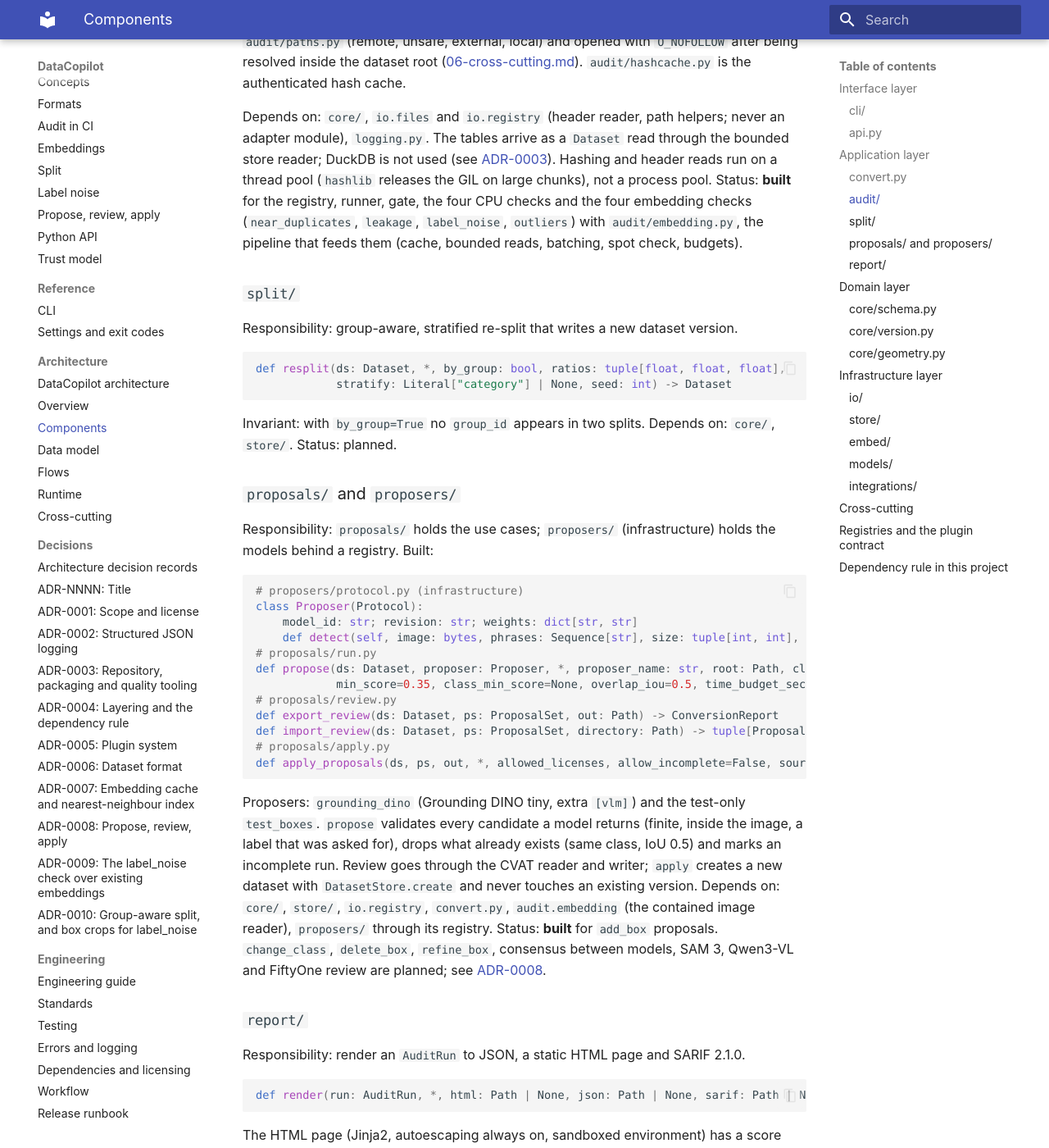
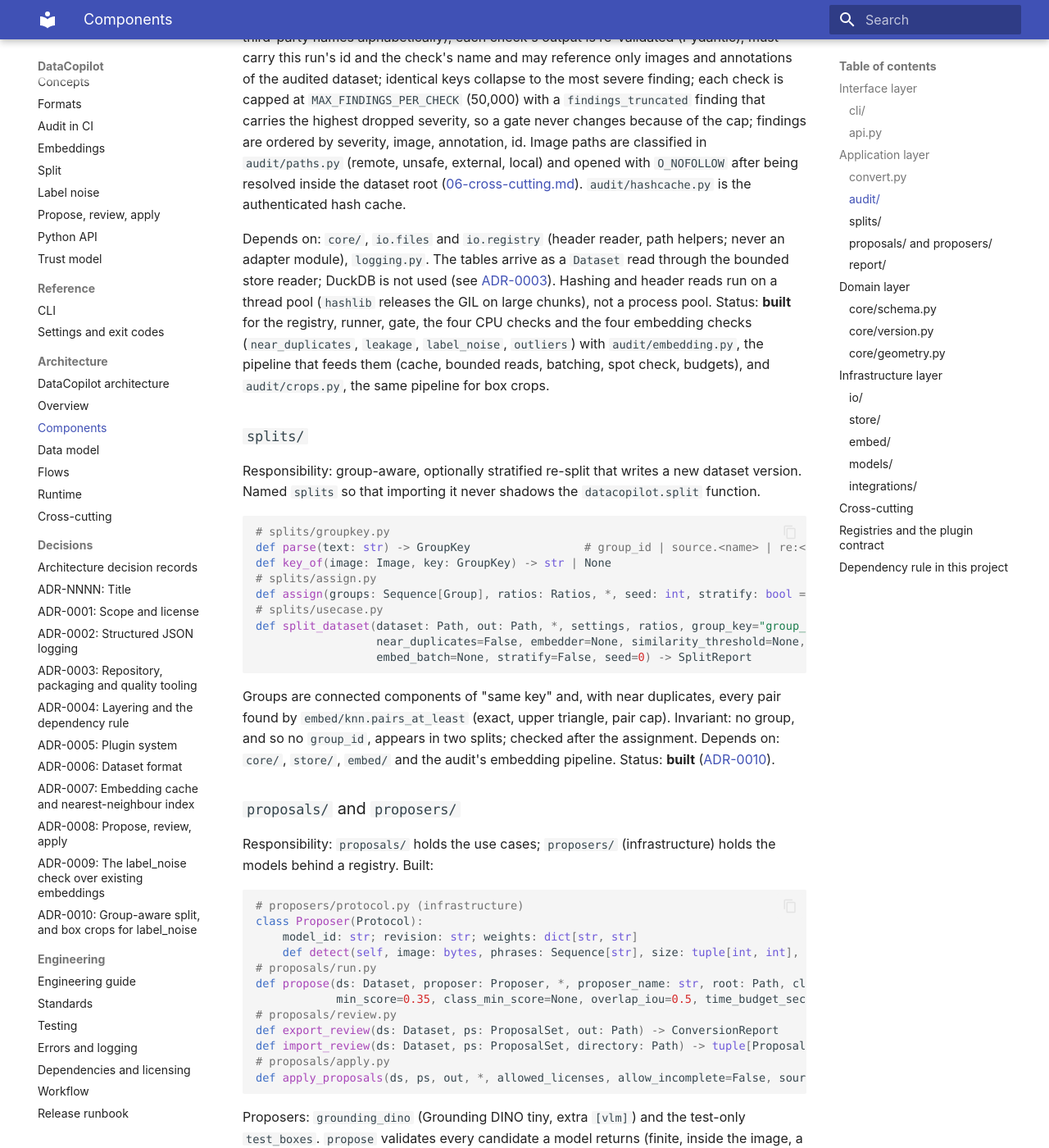
Before and after one commit to B4teShai/DataCopilot, an MkDocs documentation site: the page built from docs/architecture/02-components.md, in a window 1280 px wide and 1400 px high, scrolled down 6261 px. Shown: the whole window at 82% size. Built offline with MkDocs 1.6.1 and Material for MkDocs 9.7.7, drawn with Linux system fonts in a browser that asks for light colours; some of the changed text lies outside the part shown.

Commit message:
docs(architecture): mark split and box crops built; update diagrams
The components, data model, events and exit-code tables still listed split as
planned and described label_noise over photos only. They now describe the
splits package (and why it is not called split), SplitReport, invariant 12 as
tested, the crop cache variant layout, the dataset_split and
crop_embeddings_computed events and split's exit codes. The component and
container diagrams were rebuilt; three labels that the layout lint now finds
too tall were shortened.

````diff
--- a/docs/architecture/02-components.md
+++ b/docs/architecture/02-components.md
@@ -3,12 +3,12 @@
 ![Components by layer](../diagrams/png/components.png)
 
 Layers follow [ADR-0004](../adr/0004-layering-and-dependency-rule.md). Import package:
-`datacopilot`. Built: `cli/` (`doctor`, `ingest`, `export`, `formats`, `audit`, `embed`, `propose`, `review export`, `review import`, `apply`), `convert.py`, `audit/` (registry, runner, gate and the checks `integrity`, `duplicates`, `imbalance`, `boxes`, `near_duplicates`, `leakage`, `label_noise`, `outliers`), `embed/` (protocol, registry, backends, cache, kNN), `models/` (registry, license guard), `proposers/` (protocol, registry, Grounding DINO, test proposer), `proposals/` (propose, review, apply use cases), `report/` (JSON, HTML, SARIF), `core/`, `io/` (COCO, YOLO, VOC, CVAT XML, Label Studio, ImageFolder), `store/`, `doctor.py`, `api.py` (`load`, `audit`, `export`, `propose`, `apply`), `deprecation.py`, `logging.py`, `settings.py`. Everything else is planned.
+`datacopilot`. Built: `cli/` (`doctor`, `ingest`, `export`, `formats`, `audit`, `embed`, `split`, `propose`, `review export`, `review import`, `apply`), `convert.py`, `audit/` (registry, runner, gate and the checks `integrity`, `duplicates`, `imbalance`, `boxes`, `near_duplicates`, `leakage`, `label_noise`, `outliers`), `embed/` (protocol, registry, backends, cache, kNN), `models/` (registry, license guard), `proposers/` (protocol, registry, Grounding DINO, test proposer), `proposals/` (propose, review, apply use cases), `splits/` (group keys, assignment, the split use case), `report/` (JSON, HTML, SARIF), `core/`, `io/` (COCO, YOLO, VOC, CVAT XML, Label Studio, ImageFolder), `store/`, `doctor.py`, `api.py` (`load`, `audit`, `export`, `split`, `propose`, `apply`), `deprecation.py`, `logging.py`, `settings.py`. Everything else is planned.
 
 | Layer | Packages |
 |---|---|
 | Interface | `cli/`, `api.py` |
-| Application | `convert.py`, `audit/`, `proposals/`, `split/`, `report/` |
+| Application | `convert.py`, `audit/`, `proposals/`, `splits/`, `report/` |
 | Domain | `core/schema.py`, `core/version.py`, `core/geometry.py` |
 | Infrastructure | `io/`, `store/`, `embed/`, `models/`, `proposers/`, `integrations/` |
 | Cross-cutting (beside the layers) | `logging.py`, `settings.py` |
@@ -85,7 +85,7 @@
     def export(self, format: str, out: str, *, strict: bool = False) -> ConversionReport
 ```
 
-Depends on: application packages, `core/`. Status: **built** for `load`, `audit`, `export`, `propose`, `apply` and `ProposalSet`; `split`, FiftyOne helpers and `Dataset.export` planned. `propose` takes the path of a `.dcp` directory (the set is stored there); review is done with the command line.
+Depends on: application packages, `core/`. Status: **built** for `load`, `audit`, `export`, `split` (returns a `SplitReport`), `propose`, `apply` and `ProposalSet`; FiftyOne helpers and `Dataset.export` planned. `propose` takes the path of a `.dcp` directory (the set is stored there); review is done with the command line.
 
 ## Application layer
 
@@ -149,7 +149,7 @@
 | `near_duplicates` | WARN within a split, CRITICAL across splits | `near_duplicate` (cluster of images whose embeddings have cosine similarity of at least `near_duplicate_cosine` = 0.95 among each other's 10 nearest neighbours; `cross_split` clusters are CRITICAL like exact duplicates, and `leakage` reports them too; `group_id` = 12-hex digest of the member ids, up to 20 members as short id, split and base name), `phash_not_applied` (WARN; optional perceptual-hash prefilter could not hash some images, their pairs are kept; the prefilter never drops a cross-split pair and weakens the within-split gate), `embedding_pair_contradicted` (WARN) |
 | `leakage` | CRITICAL | `cross_split_near_duplicate` (neighbours are searched only among the images of the *other* splits, so a crowd of same-split frames cannot hide a leak; `unassigned` is compared with the real splits like in `duplicates`), `group_overlap` (one `group_id` in more than one split; needs no embedding) |
 | `outliers` | INFO | `outlier` (per class, mean cosine distance to the 5 nearest images of the same class, robust z above 3.5 with the scale floored at 0.02; at most 20 per class), `classes_skipped`, `images_without_class` |
-| `label_noise` | INFO; WARN or CRITICAL for unscored boxes; WARN or INFO for `skipped` | `suspect_class` (a box of class `c` when at most `suspect_max_support` = 0.0 of its usable neighbours carry `c`: the 10 nearest embedded and annotated photos at cosine similarity of at least 0.3, at least 3 usable, else the box is counted in `annotations_not_scored` (WARN; CRITICAL above `max_unchecked_fraction` of the boxes or with `--require-local-images`); at most 3 per photo, 20 per class and 50,000 in all, the rest in `suspects_truncated` (INFO); at most 256 classes of one photo count as carried, the photos cut are in `classes_truncated` (INFO); evidence: support, neighbours, mean similarity, the 5 classes the neighbours carry), `skipped` (`reason`: WARN for `embedder_missing`, `no_embeddings`, `too_many_images`, `too_few_images`; INFO for `no_annotations`, `single_class`). Measured weak, see [ADR-0009](../adr/0009-label-noise-check.md) |
+| `label_noise` | INFO; WARN or CRITICAL for unscored boxes; WARN or INFO for `skipped` | `suspect_class` (a box of class `c` when at most `suspect_max_support` = 0.0 of its usable neighbours carry `c`: the 10 nearest embedded and annotated photos at cosine similarity of at least 0.3, at least 3 usable, else the box is counted in `annotations_not_scored` (WARN; CRITICAL above `max_unchecked_fraction` of the boxes or with `--require-local-images`); at most 3 per photo, 20 per class and 50,000 in all, the rest in `suspects_truncated` (INFO); at most 256 classes of one photo count as carried, the photos cut are in `classes_truncated` (INFO); evidence: support, neighbours, mean similarity, the 5 classes the neighbours carry), `skipped` (`reason`: WARN for `embedder_missing`, `no_embeddings`, `too_many_images`, `too_few_images`; INFO for `no_annotations`, `single_class`). Measured weak, see [ADR-0009](../adr/0009-label-noise-check.md). Built since [ADR-0010](../adr/0010-split-and-box-crops.md): by default the neighbours are **box crops** (`audit/crops.py`: boxes of at least 32 pixels on the shorter side, 0.1 padding, at most 50 per image, cached under a geometry variant), the photo rule above is `suspect_basis = "image"` and the reported fallback (`crop_rule_unavailable`, WARN), every finding names its `basis`, `annotations_not_scored` carries `reasons`, and `too_few_boxes` joins the `skipped` reasons. Still weak |
 | `boxes` | CRITICAL / WARN | `invalid_box`, `out_of_bounds`, `zero_area` (CRITICAL); `tiny_box`, `extreme_aspect`, `duplicate_box` (earliest same-class match), `conflicting_class` (earliest different-class match; one box can be both), `pairwise_skipped` (WARN: an image with more than 20,000 boxes) (WARN); `boxes_truncated` (INFO) |
 
 The four embedding checks share these **fail-closed rules**, emitted by each of them so that
@@ -192,19 +192,29 @@
 reads run on a thread pool (`hashlib` releases the GIL on large chunks), not a process pool.
 Status: **built** for the registry, runner, gate, the four CPU checks and the four embedding
 checks (`near_duplicates`, `leakage`, `label_noise`, `outliers`) with `audit/embedding.py`, the pipeline that feeds
-them (cache, bounded reads, batching, spot check, budgets).
+them (cache, bounded reads, batching, spot check, budgets), and `audit/crops.py`, the same pipeline for box crops.
 
-### `split/`
+### `splits/`
 
-Responsibility: group-aware, stratified re-split that writes a new dataset version.
+Responsibility: group-aware, optionally stratified re-split that writes a new dataset version. Named
+`splits` so that importing it never shadows the `datacopilot.split` function.
 
 ```python
-def resplit(ds: Dataset, *, by_group: bool, ratios: tuple[float, float, float],
-            stratify: Literal["category"] | None, seed: int) -> Dataset
+# splits/groupkey.py
+def parse(text: str) -> GroupKey                 # group_id | source.<name> | re:<safe pattern>
+def key_of(image: Image, key: GroupKey) -> str | None
+# splits/assign.py
+def assign(groups: Sequence[Group], ratios: Ratios, *, seed: int, stratify: bool = False) -> Assignment
+# splits/usecase.py
+def split_dataset(dataset: Path, out: Path, *, settings, ratios, group_key="group_id",
+                  near_duplicates=False, embedder=None, similarity_threshold=None,
+                  embed_batch=None, stratify=False, seed=0) -> SplitReport
 ```
 
-Invariant: with `by_group=True` no `group_id` appears in two splits. Depends on: `core/`,
-`store/`. Status: planned.
+Groups are connected components of "same key" and, with near duplicates, every pair found by
+`embed/knn.pairs_at_least` (exact, upper triangle, pair cap). Invariant: no group, and so no `group_id`,
+appears in two splits; checked after the assignment. Depends on: `core/`, `store/`, `embed/` and the
+audit's embedding pipeline. Status: **built** ([ADR-0010](../adr/0010-split-and-box-crops.md)).
 
 ### `proposals/` and `proposers/`
 
--- a/docs/diagrams/containers.diagram.mjs
+++ b/docs/diagrams/containers.diagram.mjs
@@ -10,8 +10,8 @@
 const engineer = actor("engineer", g(0, 0).x, g(0, 0).y, "CV engineer", W);
 
 // Inside the boundary (cols 0-2, rows 1-3).
-const api = container("api", ...p(0, 1), "Python API", "load, audit, export, propose, apply built", true);
-const cli = container("cli", ...p(1, 1), "datacopilot CLI", "Typer; ingest, export, audit, embed, propose, review, apply built", true);
+const api = container("api", ...p(0, 1), "Python API", "load, audit, export, split, propose, apply built", true);
+const cli = container("cli", ...p(1, 1), "datacopilot CLI", "ingest, export, audit, embed, split, propose, apply built", true);
 const plugins = container("plugins", ...p(2, 1), "Plugin host", "formats, checks, embedders, proposers built", true);
 const adapters = container("adapters", ...p(0, 2), "Format adapters", "io/: 6 formats built; integrations/ planned", true);
 const audit = container("audit", ...p(1, 2), "Audit engine", "checks, gate built", true);
@@ -57,6 +57,6 @@
     arrow(report, ci, "exit code, SARIF"),
     c4Legend(40, 880),
     statusLegend(40, 920),
-    note("n1", "Built: ingest, export, audit and doctor (CLI, core library, six format adapters, registries, dataset store, four CPU checks and four embedding checks, DINOv2 and SigLIP2 embedders, HTML/JSON/SARIF reports), the load, audit and export API, settings, logging. Propose, review and apply (Grounding DINO, add_box only) are built; split is planned.", 40, 960),
+    note("n1", "Built: ingest, export, audit and doctor (CLI, core library, six format adapters, registries, dataset store, four CPU checks and four embedding checks, DINOv2 and SigLIP2 embedders, HTML/JSON/SARIF reports), the load, audit and export API, settings, logging. Propose, review and apply (Grounding DINO, add_box only) and a group-aware split are built.", 40, 960),
   ],
 };
````
Also changed, not shown: other parts of docs/architecture/02-components.md (+2 -2 lines), docs/architecture/01-overview.md (+2 -2 lines), docs/architecture/03-data-model.md (+21 -5 lines), docs/architecture/06-cross-cutting.md (+3 -2 lines), docs/diagrams/components.diagram.mjs (+5 -5 lines), docs/diagrams/png/components.png, docs/diagrams/png/containers.png, 2 other files.
